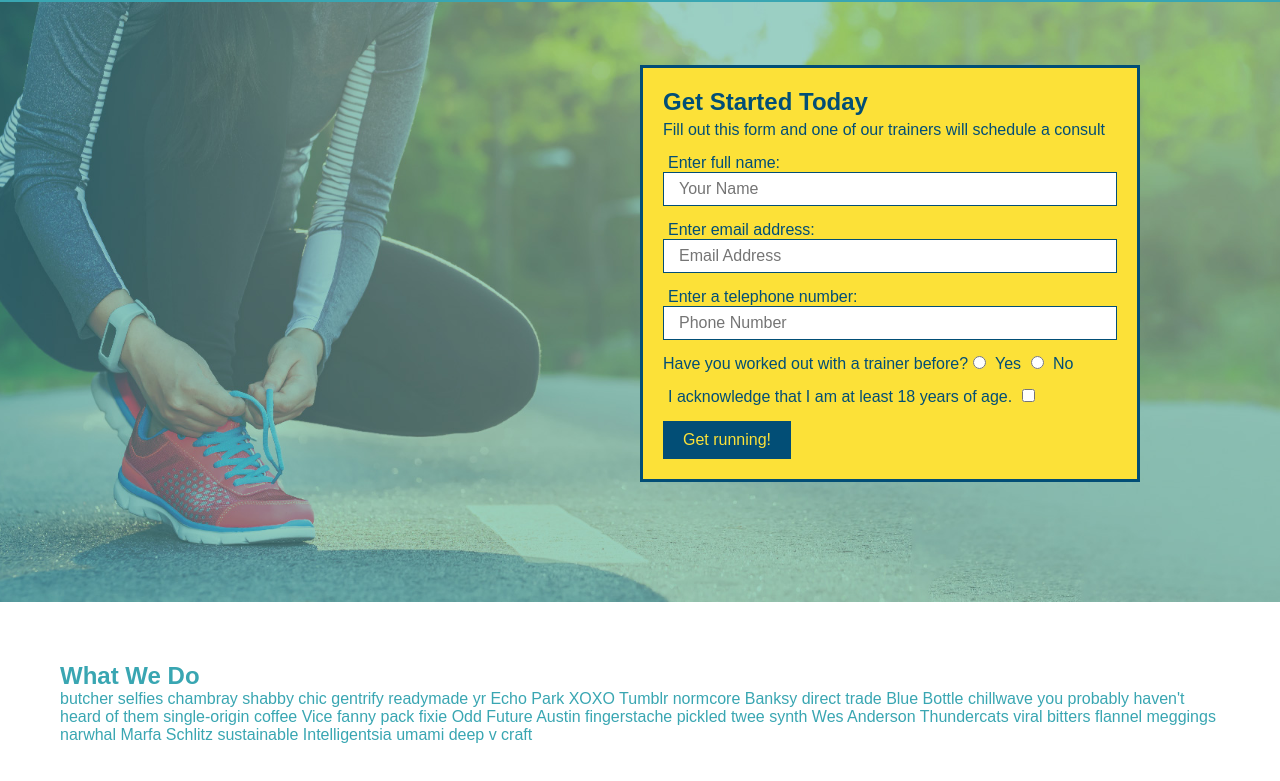
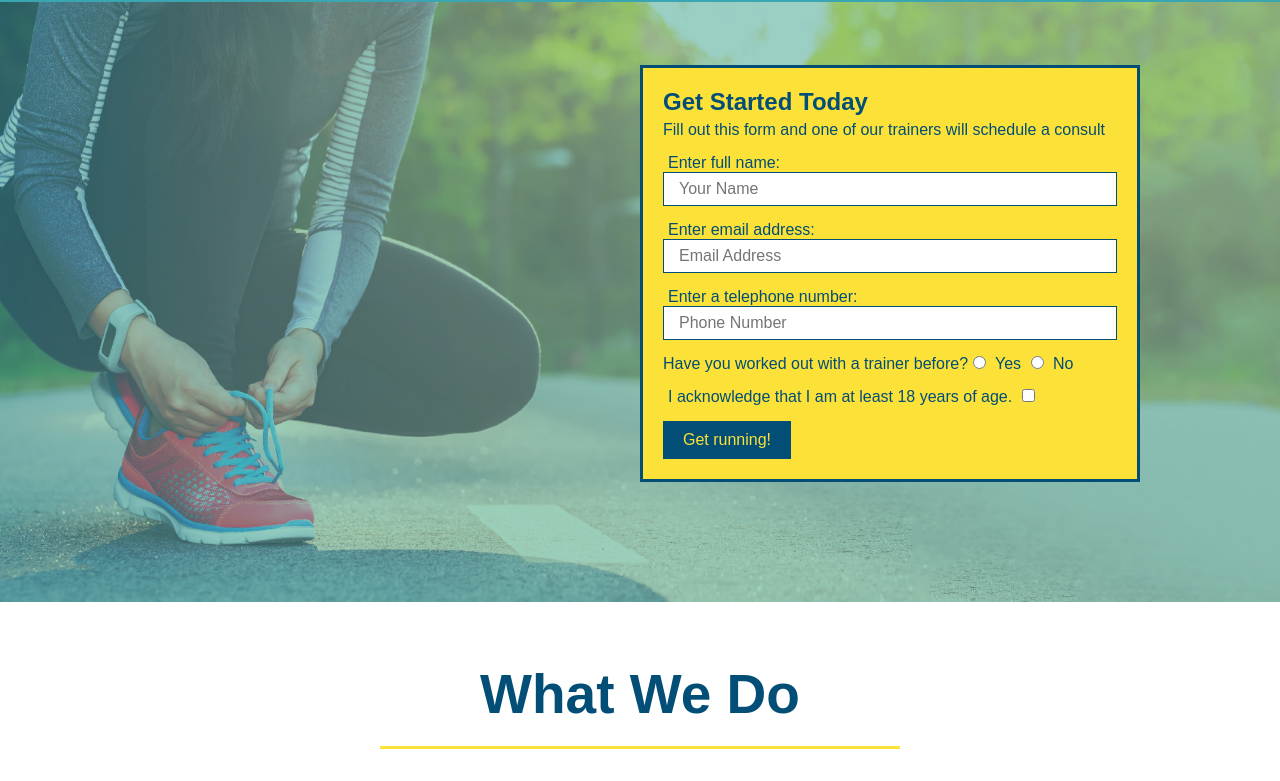
Before and after one commit to nkirti28/run-buddy, a plain HTML site: page index.html in a window 1280 px wide. Shown: the part 80-861 px from the top of the page. Drawn offline with Linux system fonts and the light colour scheme.

Commit message:
style what we do section

```diff
--- a/assets/css/style.css
+++ b/assets/css/style.css
@@ -111,3 +111,21 @@ section {
   font-size: 16px;
 }
 /*hero styles end*/
+.intro {
+  text-align: center;
+}
+.intro h2 {
+  display: inline-block;
+  font-size: 55px;
+  color: #024e76;
+  margin-bottom: 35px;
+  padding: 0 100px 20px 100px;
+  border-bottom: 3px solid #fce138; /*shorthand property*/
+}
+.intro p {
+  line-height: 1.7;
+  color: #39a6b2;
+  width: 80%;
+  font-size: 20px;
+  margin: 0 auto;
+}
--- a/index.html
+++ b/index.html
@@ -77,7 +77,7 @@
     </section>
     <!-- end of hero section-->
     <!-- "what we do" section -->
-    <section id="what-we-do">
+    <section id="what-we-do" class="intro">
       <h2>What We Do</h2>
       <p>
         butcher selfies chambray shabby chic gentrify readymade yr Echo Park
```
